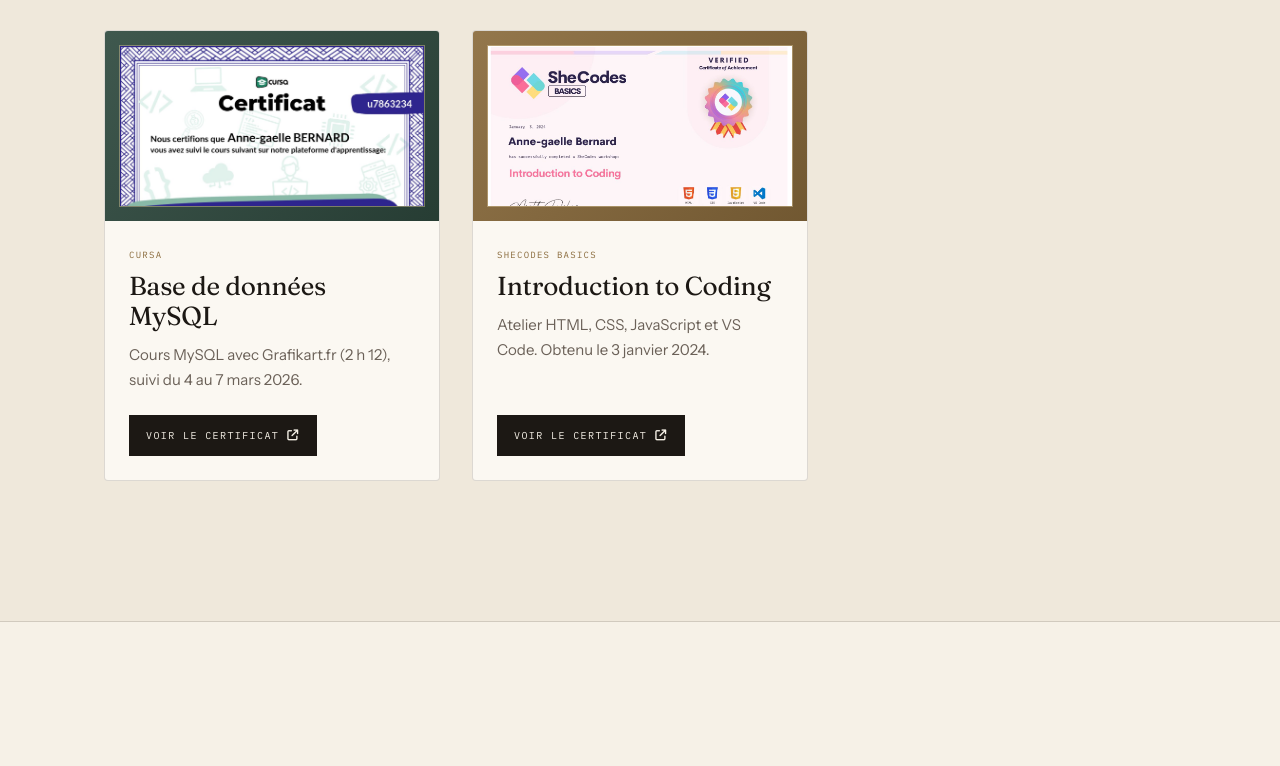
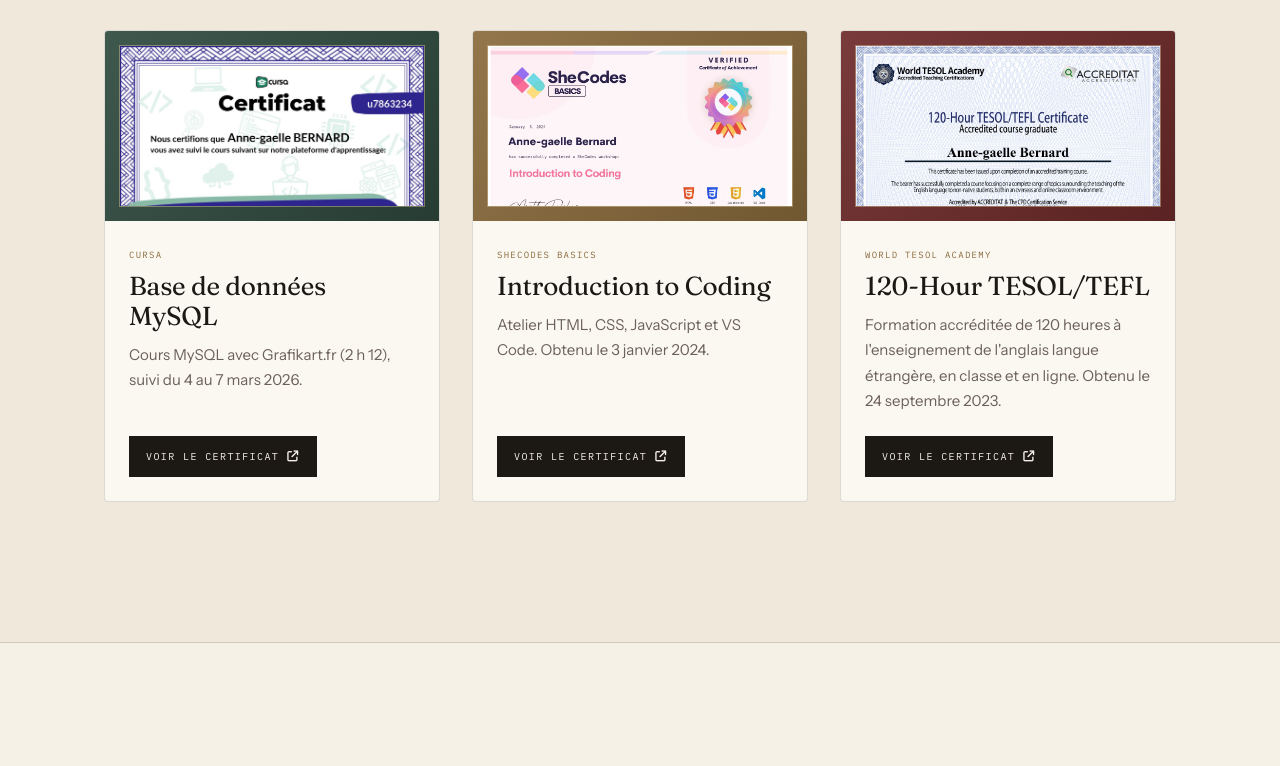
Before and after one commit to anne-gaelle-bernard/Anne-gaelle-Bernard-Portfolio, a plain HTML site: page index.html in a window 1280 px wide. Shown: the part 5332-6098 px from the top of the page. Drawn offline with Linux system fonts and the light colour scheme.

Commit message:
ajout du certificat TESOL/TEFL (World TESOL Academy)
Co-Authored-By: Claude Opus 5.5 <noreply@anthropic.com>

```diff
--- a/index.html
+++ b/index.html
@@ -383,6 +383,20 @@
                             </div>
                         </div>
                     </article>
+
+                    <article class="project-card reveal" style="--tone: var(--wine)">
+                        <a class="cert-thumb" href="./certificats/tesol-tefl-world-tesol-academy.jpg" target="_blank" rel="noopener">
+                            <img src="./certificats/tesol-tefl-world-tesol-academy.jpg" alt="Certificat 120-Hour TESOL/TEFL - World TESOL Academy" loading="lazy">
+                        </a>
+                        <div class="project-body">
+                            <span class="tag">World TESOL Academy</span>
+                            <h3>120-Hour TESOL/TEFL</h3>
+                            <p class="project-description">Formation accréditée de 120 heures à l'enseignement de l'anglais langue étrangère, en classe et en ligne. Obtenu le 24 septembre 2023.</p>
+                            <div class="project-links">
+                                <a href="./certificats/tesol-tefl-world-tesol-academy.jpg" class="btn btn-primary btn-sm" target="_blank" rel="noopener">Voir le certificat <i class="fas fa-arrow-up-right-from-square"></i></a>
+                            </div>
+                        </div>
+                    </article>
                 </div>
             </div>
         </section>
```
Also changed, not shown: certificats/tesol-tefl-world-tesol-academy.jpg (added).
